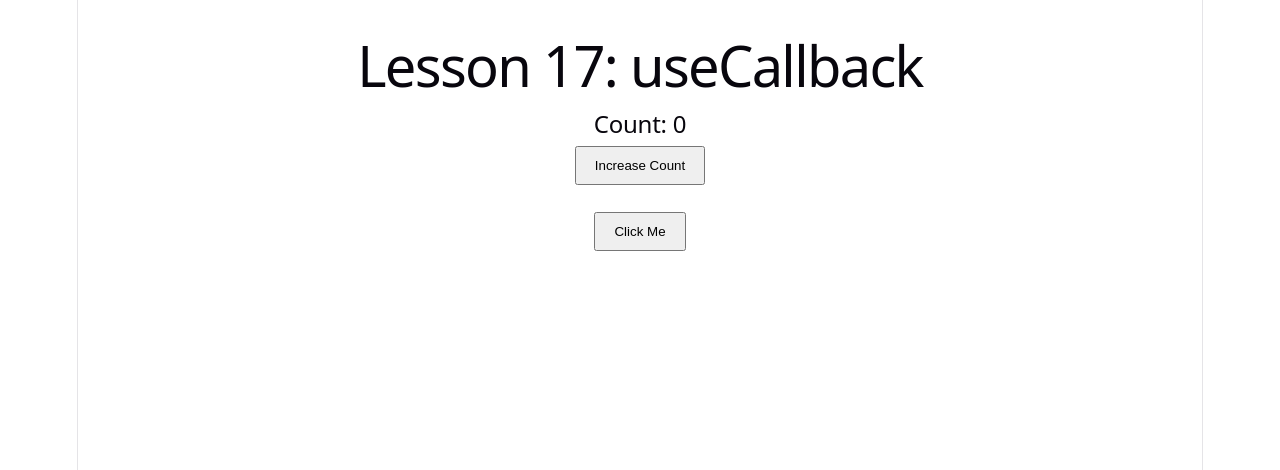
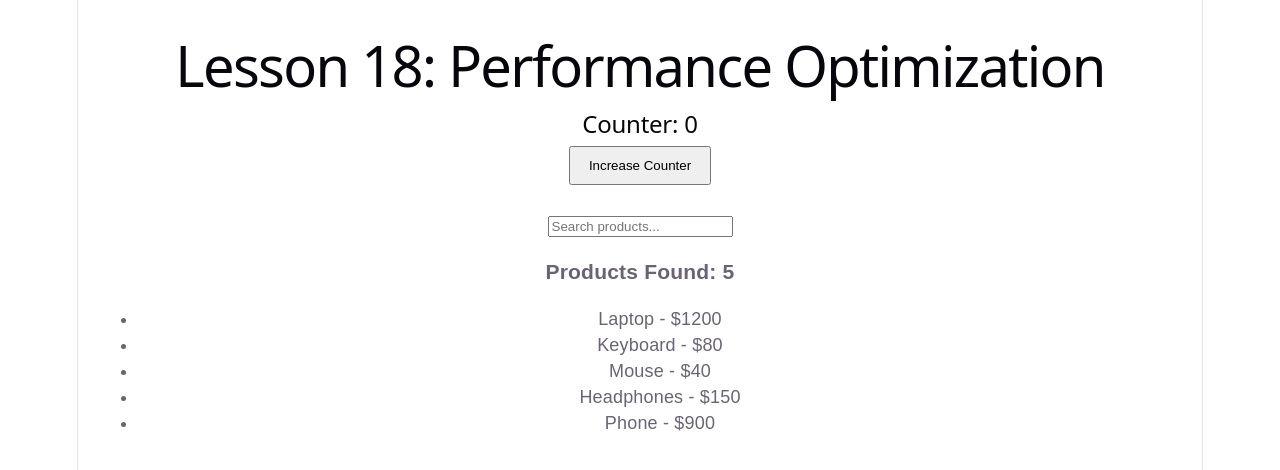
Before and after one commit to JohnkayFundz/react-learning, a React (Vite) app: page / in a window 1280 px wide. Shown: the top 470 px of the page. Built offline with nearby package versions, Linux system fonts and the light colour scheme.

Commit message:
Complete Lesson 18: React Performance Optimization

```diff
--- a/src/App.jsx
+++ b/src/App.jsx
@@ -1,7 +1,7 @@
-import Lesson17UseCallback from "./components/Lesson17UseCallback";
+import Lesson18Performance from "./components/Lesson18Performance";
 
 function App() {
-  return <Lesson17UseCallback />;
+  return <Lesson18Performance />;
 }
 
 export default App;
--- /dev/null
+++ b/src/components/Lesson18Performance.jsx
@@ -0,0 +1,55 @@
+import { useCallback, useMemo, useState } from "react";
+import SearchBar from "./SearchBar";
+import ProductList from "./ProductList";
+
+function Lesson18Performance() {
+  const [search, setSearch] = useState("");
+  const [count, setCount] = useState(0);
+
+  const products = [
+    { id: 1, name: "Laptop", price: 1200 },
+    { id: 2, name: "Keyboard", price: 80 },
+    { id: 3, name: "Mouse", price: 40 },
+    { id: 4, name: "Headphones", price: 150 },
+    { id: 5, name: "Phone", price: 900 },
+  ];
+
+  const filteredProducts = useMemo(() => {
+    console.log("Filtering Products...");
+    return products.filter((product) =>
+      product.name.toLowerCase().includes(search.toLowerCase())
+    );
+  }, [search]);
+
+  const handleSearch = useCallback((value) => {
+    setSearch(value);
+  }, []);
+
+  return (
+    <div style={{ padding: "20px" }}>
+      <h1>Lesson 18: Performance Optimization</h1>
+
+      <h2>Counter: {count}</h2>
+
+      <button onClick={() => setCount(count + 1)}>
+        Increase Counter
+      </button>
+
+      <br />
+      <br />
+
+      <SearchBar
+        search={search}
+        setSearch={handleSearch}
+      />
+
+      <h3>
+        Products Found: {filteredProducts.length}
+      </h3>
+
+      <ProductList products={filteredProducts} />
+    </div>
+  );
+}
+
+export default Lesson18Performance;
--- /dev/null
+++ b/src/components/ProductList.jsx
@@ -0,0 +1,17 @@
+import { memo } from "react";
+
+const ProductList = memo(({ products }) => {
+  console.log("ProductList Rendered");
+
+  return (
+    <ul>
+      {products.map((product) => (
+        <li key={product.id}>
+          {product.name} - ${product.price}
+        </li>
+      ))}
+    </ul>
+  );
+});
+
+export default ProductList;
--- /dev/null
+++ b/src/components/SearchBar.jsx
@@ -0,0 +1,16 @@
+import { memo } from "react";
+
+const SearchBar = memo(({ search, setSearch }) => {
+  console.log("SearchBar Rendered");
+
+  return (
+    <input
+      type="text"
+      placeholder="Search products..."
+      value={search}
+      onChange={(e) => setSearch(e.target.value)}
+    />
+  );
+});
+
+export default SearchBar;
```
